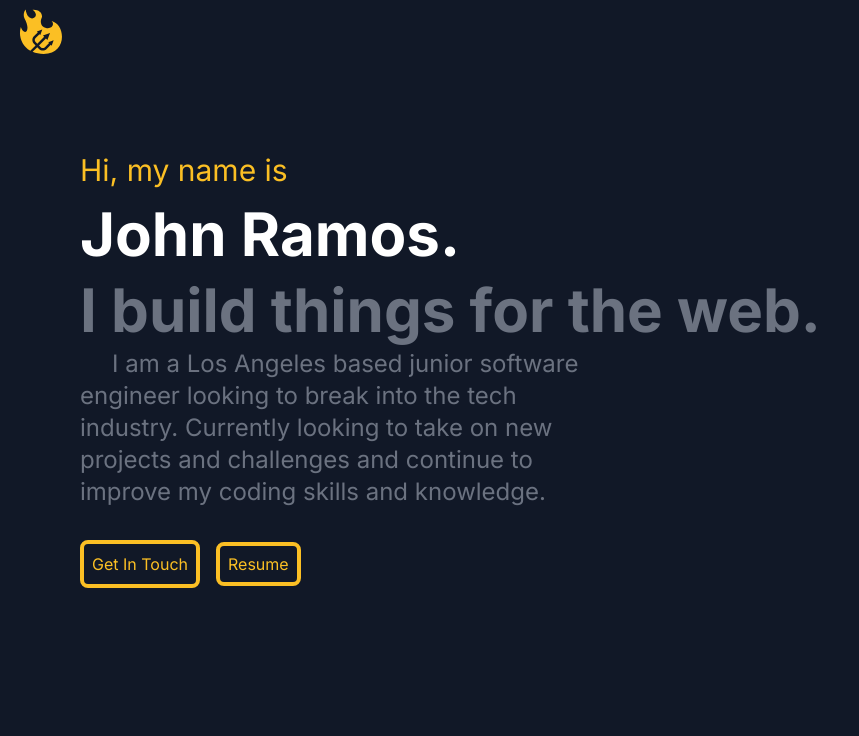
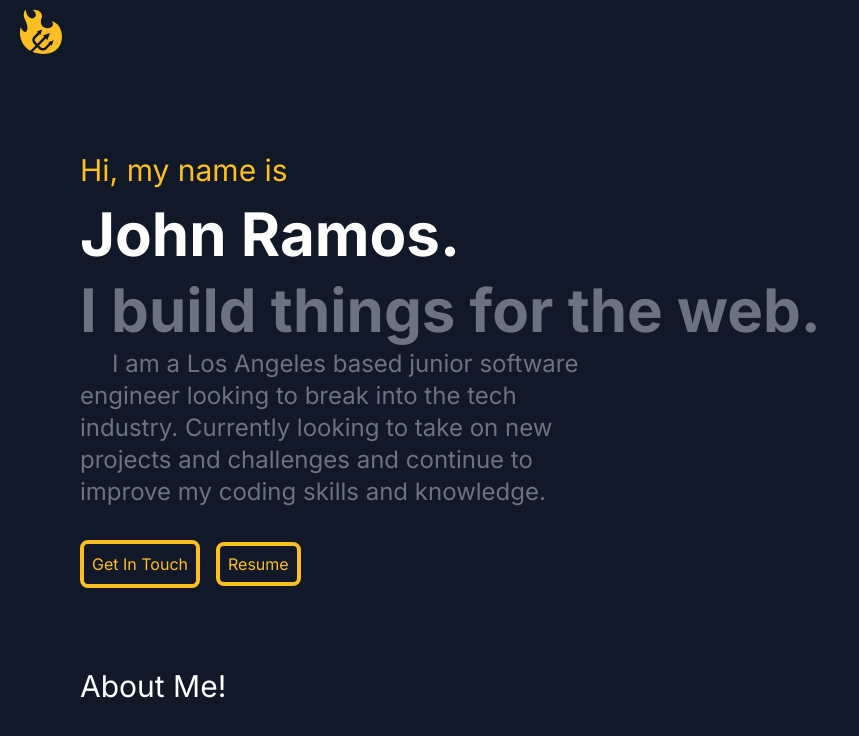
Before and after one commit to jramos5883/portfolio-website-2.0, a Next.js app in the folder portfolio-website-2.0-app/: page / in a window 1280 px wide. Shown: the top 736 px of the page, without its empty margins (0-859 px from the left). Built offline with nearby package versions, Linux system fonts and the light colour scheme.

Commit message:
Going to work on the about me section

```diff
--- /dev/null
+++ b/portfolio-website-2.0-app/app/components/aboutMe/aboutMe.comp.jsx
@@ -0,0 +1,7 @@
+export default function AboutMe() {
+  return (
+    <div className="m-20">
+      <h1 className="text-3xl text-white">About Me!</h1>
+    </div>
+  );
+}
--- a/portfolio-website-2.0-app/app/page.js
+++ b/portfolio-website-2.0-app/app/page.js
@@ -1,9 +1,11 @@
 import Intro from "./components/intro/intro.comp";
+import AboutMe from "./components/aboutMe/aboutMe.comp";
 
 export default function Home() {
   return (
     <div className="">
       <Intro />
+      <AboutMe />
     </div>
   );
 }
```
